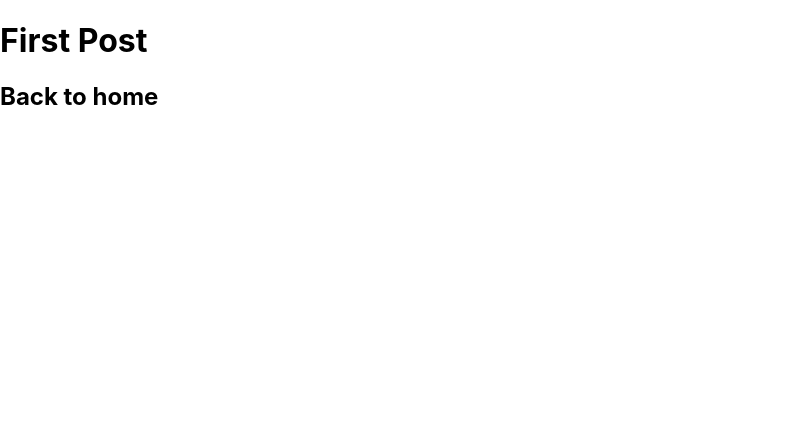
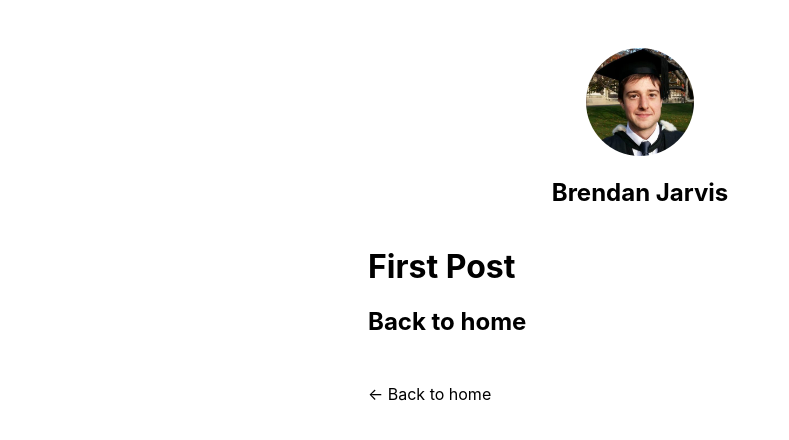
Before and after one commit to brendan-jarvis/nextjs, a Next.js app: page /posts/first-post in a window 1280 px wide. Shown: the top 440 px of the page, without its empty margins (0-789 px from the left). Built offline with nearby package versions, Linux system fonts and the light colour scheme.

Commit message:
Polishing layout

```diff
--- /dev/null
+++ b/components/layout.js
@@ -0,0 +1,69 @@
+import Head from 'next/head'
+import Image from 'next/image'
+import styles from './layout.module.css'
+import utilStyles from '../styles/utils.module.css'
+import Link from 'next/link'
+
+const name = 'Brendan Jarvis'
+export const siteTitle = 'Brendan Jarvis Learning Next.js'
+
+export default function Layout({ children, home }) {
+  return (
+    <div className={styles.container}>
+      <Head>
+        <link rel="icon" href="/favicon.ico" />
+        <meta
+          name="description"
+          content="Learn how to build a personal website using Next.js"
+        />
+        <meta
+          property="og:image"
+          content={`https://og-image.vercel.app/${encodeURI(
+            siteTitle
+          )}.png?theme=light&md=0&fontSize=75px&images=https%3A%2F%2Fassets.vercel.com%2Fimage%2Fupload%2Ffront%2Fassets%2Fdesign%2Fnextjs-black-logo.svg`}
+        />
+        <meta name="og:title" content={siteTitle} />
+        <meta name="twitter:card" content="summary_large_image" />
+      </Head>
+      <header className={styles.header}>
+        {home ? (
+          <>
+            <Image
+              priority
+              src="/images/profile.jpg"
+              className={utilStyles.borderCircle}
+              height={144}
+              width={144}
+              alt=""
+            />
+            <h1 className={utilStyles.heading2Xl}>{name}</h1>
+          </>
+        ) : (
+          <>
+            <Link href="/">
+              <Image
+                priority
+                src="/images/profile.jpg"
+                className={utilStyles.borderCircle}
+                height={108}
+                width={108}
+                alt=""
+              />
+            </Link>
+            <h2 className={utilStyles.headingLg}>
+              <Link href="/" className={utilStyles.colorInherit}>
+                {name}
+              </Link>
+            </h2>
+          </>
+        )}
+      </header>
+      <main>{children}</main>
+      {!home && (
+        <div className={styles.backToHome}>
+          <Link href="/">← Back to home</Link>
+        </div>
+      )}
+    </div>
+  )
+}
--- /dev/null
+++ b/components/layout.module.css
@@ -0,0 +1,15 @@
+.container {
+  max-width: 36rem;
+  padding: 0 1rem;
+  margin: 3rem auto 6rem;
+}
+
+.header {
+  display: flex;
+  flex-direction: column;
+  align-items: center;
+}
+
+.backToHome {
+  margin: 3rem 0 0;
+}
--- a/pages/posts/first-post.js
+++ b/pages/posts/first-post.js
@@ -1,12 +1,17 @@
 import Link from 'next/link'
+import Head from 'next/head'
+import Layout from '../../components/layout'
 
 export default function FirstPost() {
   return (
-    <>
+    <Layout>
+      <Head>
+        <title>First Post</title>
+      </Head>
       <h1>First Post</h1>
       <h2>
         <Link href="/">Back to home</Link>
       </h2>
-    </>
+    </Layout>
   )
 }
--- /dev/null
+++ b/styles/utils.module.css
@@ -0,0 +1,52 @@
+.heading2Xl {
+  font-size: 2.5rem;
+  line-height: 1.2;
+  font-weight: 800;
+  letter-spacing: -0.05rem;
+  margin: 1rem 0;
+}
+
+.headingXl {
+  font-size: 2rem;
+  line-height: 1.3;
+  font-weight: 800;
+  letter-spacing: -0.05rem;
+  margin: 1rem 0;
+}
+
+.headingLg {
+  font-size: 1.5rem;
+  line-height: 1.4;
+  margin: 1rem 0;
+}
+
+.headingMd {
+  font-size: 1.2rem;
+  line-height: 1.5;
+}
+
+.borderCircle {
+  border-radius: 9999px;
+}
+
+.colorInherit {
+  color: inherit;
+}
+
+.padding1px {
+  padding-top: 1px;
+}
+
+.list {
+  list-style: none;
+  padding: 0;
+  margin: 0;
+}
+
+.listItem {
+  margin: 0 0 1.25rem;
+}
+
+.lightText {
+  color: #666;
+}
```
Also changed, not shown: pages/index.js (+14 -69 lines), public/images/profile.jpg.
